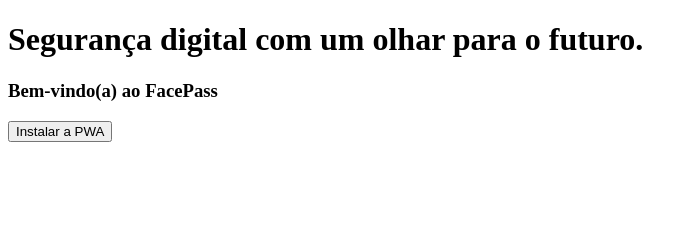
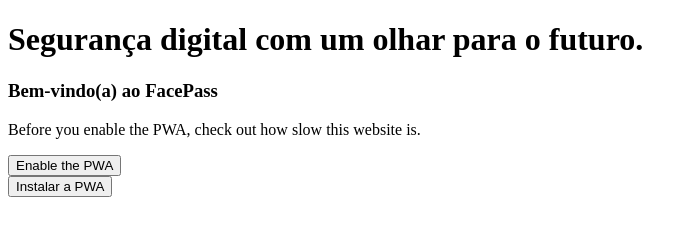
Before and after one commit to EduardoSilvaCordovil/facepass-pwa_2, a plain HTML site: page index.html in a window 1280 px wide. Shown: the whole page, without its empty margins (0-697 px from the left). Drawn offline with Linux system fonts and the light colour scheme.

Commit message:
Update index.html

```diff
--- a/index.html
+++ b/index.html
@@ -18,6 +18,11 @@
     <h1>Segurança digital com um olhar para o futuro.</h1>
     <h3>Bem-vindo(a) ao FacePass</h3>
 
+    <div>
+        <p>Before you enable the PWA, check out how slow this website is.</p>
+        <button id="enable">Enable the PWA</button>
+    </div>
+
     <button id="installButton">Instalar a PWA</button>
 
     <script src="/app.js"></script>
```
